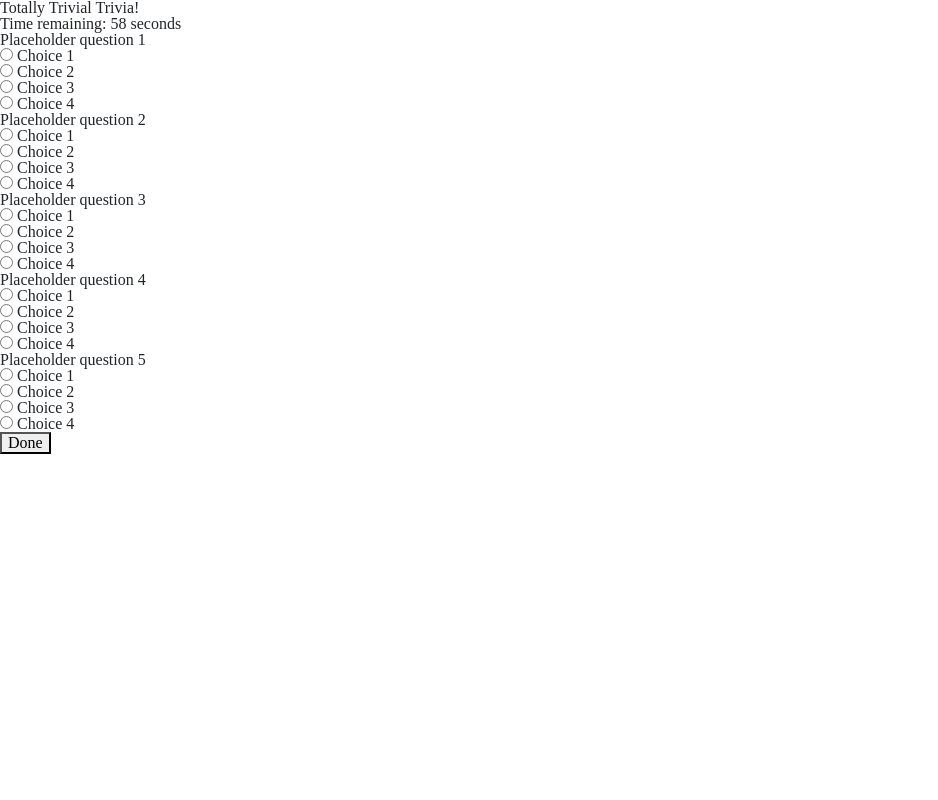
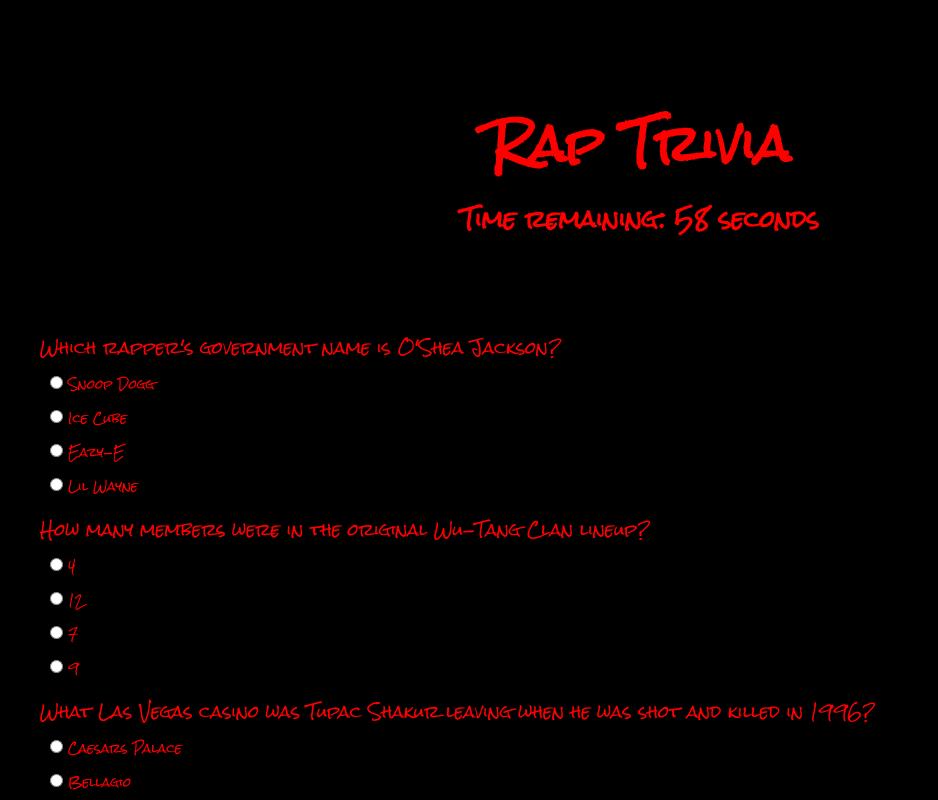
Before and after one commit to brijamfitz/Rap-Trivia, a plain HTML site: page index.html in a window 1280 px wide. Both pictures are taken after a click on the button "Start". Shown: the top 800 px of the page, without its empty margins (0-938 px from the left). Drawn offline with nearby package versions, Linux system fonts and the light colour scheme.

Commit message:
updated css

```diff
--- a/assets/css/style.css
+++ b/assets/css/style.css
@@ -0,0 +1,45 @@
+body {
+    margin: 20px 20px 20px 20px;
+    padding: 20px 20px 20px 20px;
+    background-color: black;
+    font-family: 'Rock Salt', cursive;
+}
+
+h1 {
+    font-weight: bold;
+    font-size: 48px;
+    color: red;
+    margin: 10px;
+    padding-top: 20px;
+}
+
+h2 {
+    font-weight: bold;
+    font-size: 22px;
+    color: red;
+    margin: 40px;
+}
+
+button {
+    text-align: center;
+    padding: 10px;
+    background: yellow;
+    margin: 20px;
+}
+
+div {
+    color: red;
+    margin-top: 20px;
+    margin-bottom: 10px;
+}
+
+p {
+    padding: 10px;
+    color: red;
+    font-size: 12px;
+}
+
+#game-start,
+#results {
+    text-align: center;
+}
--- a/assets/javascript/app.js
+++ b/assets/javascript/app.js
@@ -1,3 +1,4 @@
+$(document).ready(function () {
 // GLOBAL VARIABLES
 // ==========================================================================
 // Game counters and timers
@@ -9,82 +10,58 @@ var unanswered = 0;
 
 // Array of question objects that contain the question string, the array of answer options, and the correct answer string (from the answer options array)
 var triviaQuestions = [
-
-    { question: 'Placeholder question 1',
-      choices: ['Choice 1', 'Choice 2', 'Choice 3', 'Choice 4'],
-      correctAnswer: 'Choice 1',
+    { question: "Which rapper's government name is O'Shea Jackson?",
+      choices: ['Snoop Dogg', 'Ice Cube', 'Eazy-E', 'Lil Wayne'],
+      correctAnswer: 'Ice Cube',
     },
-
-    { question: 'Placeholder question 2',
-      choices: ['Choice 1', 'Choice 2', 'Choice 3', 'Choice 4'],
-      correctAnswer: 'Choice 1',
+    { question: 'How many members were in the original Wu-Tang Clan lineup?',
+      choices: ['4', '12', '7', '9'],
+      correctAnswer: '9',
     },
-
-    { question: 'Placeholder question 3',
-      choices: ['Choice 1', 'Choice 2', 'Choice 3', 'Choice 4'],
-      correctAnswer: 'Choice 1',
+    { question: 'What Las Vegas casino was Tupac Shakur leaving when he was shot and killed in 1996?',
+      choices: ['Caesars Palace', 'Bellagio', 'MGM Grand', 'Mandalay Bay'],
+      correctAnswer: 'MGM Grand',
     },
-
-    { question: 'Placeholder question 4',
-      choices: ['Choice 1', 'Choice 2', 'Choice 3', 'Choice 4'],
-      correctAnswer: 'Choice 1'
+    { question: 'Which rapper is currently serving a life sentence for murder?',
+      choices: ['C-Murder', 'Bizzy Bone', 'Meek Mill', 'Master P'],
+      correctAnswer: 'C-Murder',
     },
-
-    { question: 'Placeholder question 5',
-      choices: ['Choice 1', 'Choice 2', 'Choice 3', 'Choice 4'],
-      correctAnswer: 'Choice 1',
+    { question: 'What city is Kanye West from?',
+      choices: ['New York', 'Miami', 'Detroit', 'Chicago'],
+      correctAnswer: 'Chicago',
     }
-
 ];
 
 // FUNCTIONS
 // ==========================================================================
 // Start the countdown
-function startCountdown () {
+function startCountdown() {
     clearInterval(intervalId);
 
     // Set the interval to decrease the timer by one second
     intervalId = setInterval(decrement, 1000);
 }
 
-function decrement () {
+function decrement() {
     timer--;
-    var timerDiv = $('<div>');
+    var timerDiv = $('<h2>');
     timerDiv.attr('id', 'countdown');
     $('#title').append(timerDiv);
     $('#countdown').html('Time remaining: ' + timer + ' seconds');
+    if (timer === 0) {
+        stopCountdown();
+        // displayResults();
+    }
 }
 
-function stopCountdown () {
+function stopCountdown() {
     clearInterval(intervalId);
 
     $('#game-start').hide();
-        $('#game').hide();
-
-    if (timer === 0) {
-        for (var i = 0; i < triviaQuestions.length; i++) {
-            var radioValue = $('input[name="question-' + i + '"]:checked').val();
-            var isNotChecked = ($('input').is(':not(:checked)'))
-            if (radioValue === triviaQuestions[i].correctAnswer) {
-                correct++;
-            }
-            else if (isNotChecked) {
-                unanswered++;
-            }
-            else {
-                incorrect++;
-            }
-        }
-
-        $('#results').append('<h1>Totally Trivial Trivia!</h2>');
-        $('#results').append('<h2>Results:</h2>');
-        $('#results').append('<p>Correct: ' + correct + '</p>');
-        $('#results').append('<p>Incorrect: ' + incorrect + '</p>');
-        $('#results').append('<p>Unanswered: ' + unanswered + '</p>');
-    }
+    $('#game').hide();
 }
 
-function generateQuestions () {
+function generateQuestions() {
     for (var i = 0; i < triviaQuestions.length; i++) {
         $('#game').append('<div>' + triviaQuestions[i].question + '</div>');
         for (var j = 0; j < triviaQuestions[i].choices.length; j++) {
@@ -94,41 +71,40 @@ function generateQuestions () {
 
     // Create Done button
     $('#game').append('<button id="done-button" type="submit">Done</button>');
-
 }
 
-function displayResults () {
+function displayResults() {
     $('#done-button').on('click', function() {
+
         $('#game-start').hide();
         $('#game').hide();
 
         for (var i = 0; i < triviaQuestions.length; i++) {
             var radioValue = $('input[name="question-' + i + '"]:checked').val();
-            var isNotChecked = ($('input').is(':not(:checked)'))
+            // var isNotChecked = ($('input').is(':not(:checked)'))
             if (radioValue === triviaQuestions[i].correctAnswer) {
                 correct++;
             }
-            else if (isNotChecked) {
-                unanswered++;
-            }
+            // else if (isNotChecked) {
+            //     unanswered++;
+            // }
             else {
                 incorrect++;
             }
         }
 
-        $('#results').append('<h1>Totally Trivial Trivia!</h2>');
-        $('#results').append('<h2>Results:</h2>');
+        $('#results').append('<h1>Rap Trivia</h2>');
+        $('#results').append('<h2>Results</h2>');
         $('#results').append('<p>Correct: ' + correct + '</p>');
         $('#results').append('<p>Incorrect: ' + incorrect + '</p>');
-        $('#results').append('<p>Unanswered: ' + unanswered + '</p>');
-})
-
+        // $('#results').append('<p>Unanswered: ' + unanswered + '</p>');
+    })
 }
 
 // MAIN
 // ==========================================================================
 // Game start screen with h1 and start button
-$('#game-start').append('<h1 id="title">Totally Trivial Trivia!</h2>');
+$('#game-start').append('<h1 id="title">Rap Trivia</h2>');
 $('#game-start').append('<button id="start-button">Start</button>');
 
 // On-click event function to start the game
@@ -139,4 +115,5 @@ $('#start-button').on('click', function() {
     startCountdown();
     generateQuestions();
     displayResults();
-});
+})
+})
--- a/index.html
+++ b/index.html
@@ -17,7 +17,9 @@
     <!-- JQuery library -->
     <script src="https://cdnjs.cloudflare.com/ajax/libs/jquery/3.2.1/jquery.min.js"></script>
 
-    <title>Totally Trivial Trivia!</title>
+    <link href="https://fonts.googleapis.com/css?family=Rock+Salt" rel="stylesheet">
+
+    <title>Rap Trivia</title>
 </head>
 
 <body>
```
